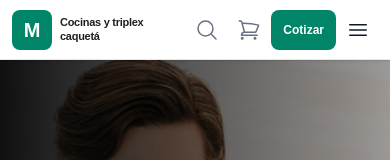
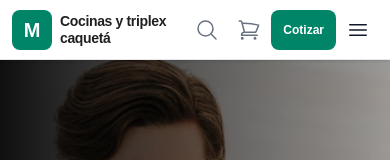
Before and after one commit to Juareca/cocinas-Caqueta, a Next.js app: page / in a window 390 px wide. Shown: the top 160 px of the page. Built offline with nearby package versions, Linux system fonts and the light colour scheme.

Commit message:
Aumento de tamano a letras navbar

```diff
--- a/app/ui/navbar.tsx
+++ b/app/ui/navbar.tsx
@@ -41,7 +41,7 @@ export default function Navbar() {
             M
           </div>
 
-          <h1 className="block min-w-0 max-w-[110px] text-[11px] font-bold leading-tight tracking-tight sm:max-w-none sm:whitespace-nowrap sm:text-lg lg:text-xl">
+          <h1 className="block min-w-0 max-w-[110px] text-[14px] font-bold leading-tight tracking-tight sm:max-w-none sm:whitespace-nowrap sm:text-lg lg:text-xl">
             Cocinas y triplex caquetá
           </h1>
         </Link>
```
